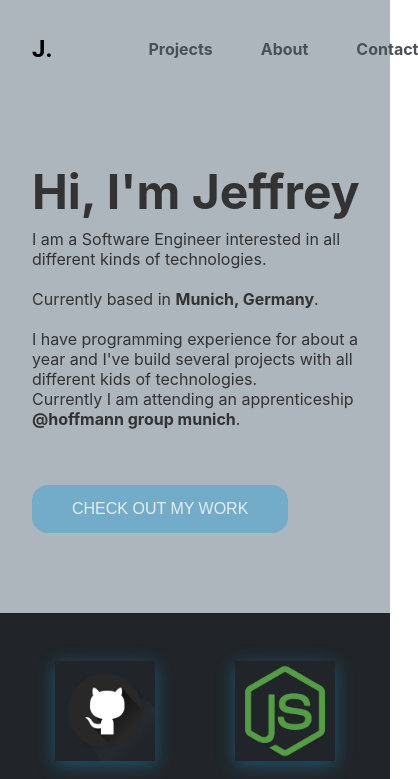
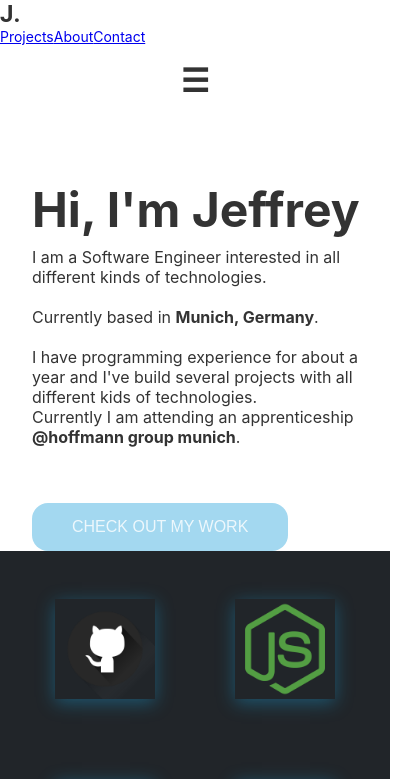
Before and after one commit to JeffreyHSE/Portfolio-Angular, an Angular app in the folder my-app/: page / in a window 390 px wide. Shown: the top 779 px of the page, 418 px wide, since content can reach past the window. Built offline with nearby package versions, Linux system fonts and the light colour scheme.

Commit message:
Added mobile header section and renamed header-section to header-section-desktop

```diff
--- a/my-app/src/app/app.component.html
+++ b/my-app/src/app/app.component.html
@@ -8,14 +8,20 @@
 <!-- * * * * * * * * * * * * * * * * * * * * * * * * * * * * * * * -->
 
 <!-- Header-Section -->
-<section id="header-section">
-  <div class="toolbar" role="banner">
+<section id="header-section-desktop">
+  <div id="toolbar-desktop" role="banner">
     <span id="header-first-letter">J.</span>
     <div class="spacer"></div>
     <a href="#project-showcase-section">Projects</a>
     <a href="#header-section">About</a>
     <a href="#contact">Contact</a>
   </div>
+
+  <section id="header-section-mobile">
+    <div id="toolbar-mobile" style="width: 100%">
+      <p (click)="mobileNavbar()" id="mobile-dropdown-menu" style="font-weight: bold; font-size: 2rem; padding-top: 1rem; cursor: pointer; text-align: center">☰</p>
+      </div>
+  </section>
 
   <div style="padding-left: 2rem; padding-top: 5rem; display: flex; justify-content: center; align-items: center" id="introduction">
     <div>
```
